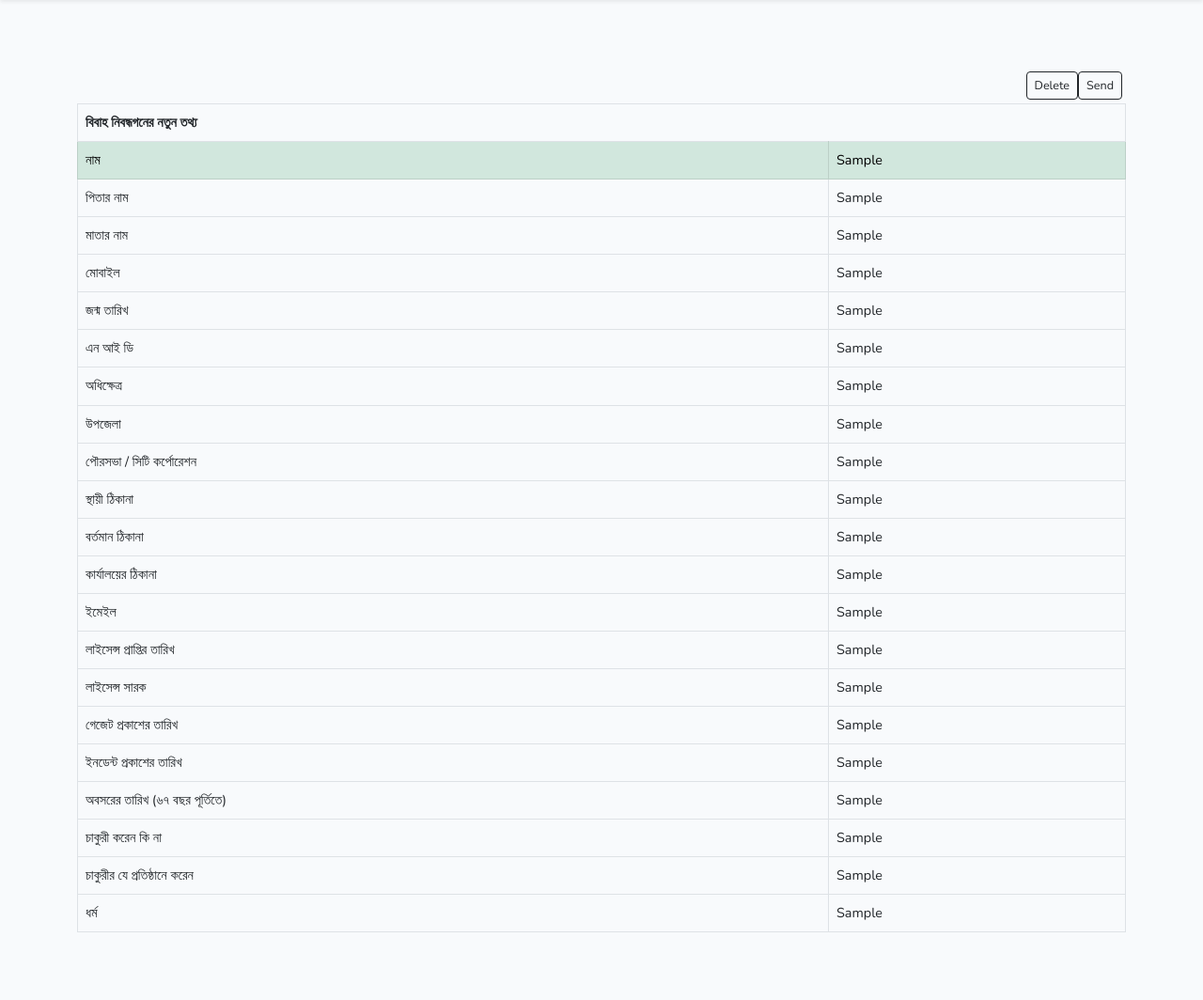
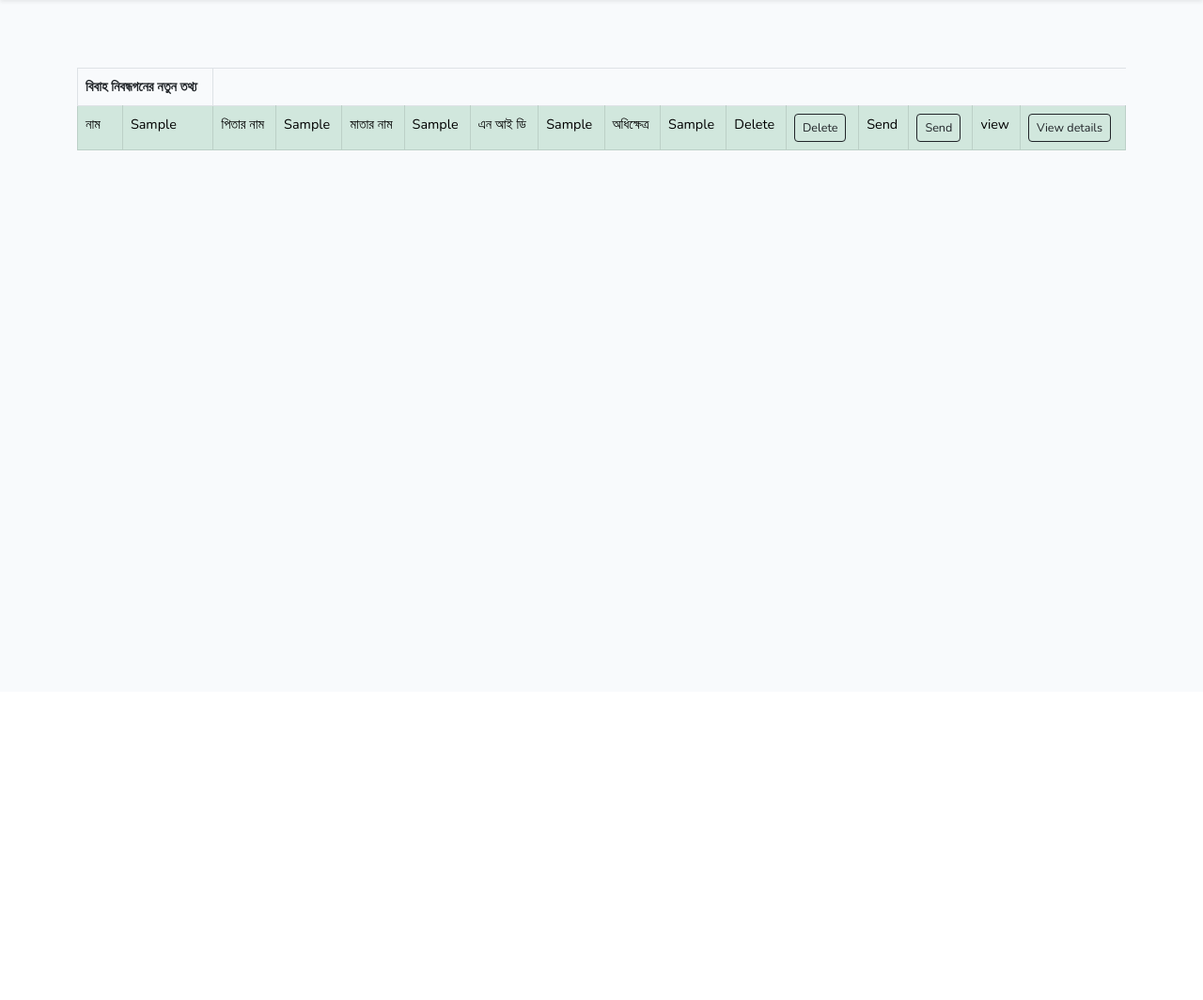
Before and after one commit to arafatju/LawOffice2026, a Laravel app: template resources/views/DR/notundashboard.blade.php in a window 1280 px wide. Shown: the part 64-1128 px from the top of the page at 94% size. After the commit the page ends 224 px from the top, so only its background shows below. Run offline with Laravel 8, Linux system fonts and the light colour scheme; a user stored in the database is signed in; tables that the repository leaves empty hold one stand-in row (values such as "Sample post"); the template is opened without the code that fills it: most values are stand-ins (such as "Sample title", 1, 10 or a date in 2020).

Commit message:
notun dashboard correct

```diff
--- a/resources/views/DR/notundashboard.blade.php
+++ b/resources/views/DR/notundashboard.blade.php
@@ -12,10 +12,6 @@
 
 <div class="container mt-5">
 
-<div class="d-flex justify-content-end p-1">
-<a class="btn btn-sm  btn-outline-dark" role="button" href="{{route('delnotun',encrypt($data->H))}}"> Delete </a>
- <a class="btn btn-sm  btn-outline-dark" role="button" href="{{route('sendnotun',encrypt($data->H))}}"> Send </a>
-</div>@foreach($draftdata as $data)
         <table class="table table-bordered mb-5">
         <thead>
                 <tr>
@@ -24,37 +20,32 @@
                     </th>
                 </tr>
                 </thead>
+                @foreach($draftdata as $data)
 
                 <tr class="table-success">
 
 
-                   <td> নাম   </td>  <td>   {{$data->D}} </td> </tr>
-                   <tr>     <td> পিতার নাম    </td>  <td>  {{$data->E }}  </td> </tr>
-                    <tr> <td>মাতার নাম  </td>  <td>  {{$data->F}}  </td> </tr>
+                   <td> নাম   </td>  <td>   {{$data->D}} </td>
+                        <td> পিতার নাম    </td>  <td>  {{$data->E }}  </td>
+                     <td>মাতার নাম  </td>  <td>  {{$data->F}}  </td>
 
-                    <tr> <td>মোবাইল </td>  <td> {{$data->M}}   </td> </tr>
-                    <tr> <td> জন্ম তারিখ  </td>  <td>{{$data->G}}    </td> </tr>
 
-                    <tr> <td>  এন আই ডি </td>  <td> {{$data->H}}   </td> </tr>
-                    <tr> <td> অধিক্ষেত্র  </td>  <td>  {{$data->A}}  </td> </tr>
-                    <tr> <td> উপজেলা  </td>  <td>   {{$data->B}} </td> </tr>
-                    <tr> <td> পৌরসভা / সিটি কর্পোরেশন </td>  <td> {{$data->Y}}   </td> </tr>
-                    <tr> <td>  স্থায়ী ঠিকানা  </td>  <td> {{$data->J}}   </td> </tr>
-                    <tr> <td> বর্তমান ঠিকানা  </td>  <td> {{$data->K}}   </td> </tr>
-                    <tr> <td> কার্যালয়ের ঠিকানা   </td>  <td>  {{$data->L}}  </td> </tr>
-                    <tr> <td> ইমেইল   </td>  <td>  {{$data->N}}  </td> </tr>
-                    <tr> <td>  লাইসেন্স প্রাপ্তির তারিখ  </td>  <td> {{$data->Z}}   </td> </tr>
-                    <tr> <td>  লাইসেন্স সারক  </td>  <td>  {{$data->O}}  </td> </tr>
-                    <tr> <td> গেজেট প্রকাশের তারিখ  </td>  <td> {{$data->S}}   </td> </tr>
-                    <tr> <td> ইনডেন্ট প্রকাশের তারিখ   </td>  <td> {{$data->R}}   </td> </tr>
-                    <tr> <td> অবসরের তারিখ (৬৭ বছর পূর্তিতে)    </td>  <td> {{$data->V}}   </td> </tr>
-                    <tr> <td>   চাকুরী করেন কি না   </td>  <td>  {{$data->W}}  </td> </tr>
-                    <tr> <td> চাকুরীর যে প্রতিষ্ঠানে করেন  </td>  <td> {{$data->X}}   </td> </tr>
-                    <tr> <td>  ধর্ম </td>  <td>  {{$data->T}}  </td> </tr>
+                     <td>  এন আই ডি </td>  <td> {{$data->H}}   </td>
+                     <td> অধিক্ষেত্র  </td>  <td>  {{$data->A}}  </td>
+                    <td> Delete</td> <td><a class="btn btn-sm  btn-outline-dark" role="button" href="{{route('delnotun',encrypt($data->H))}}"> Delete </a>
+ </td>
+
+                  <td>Send </td>  <td> <a class="btn btn-sm  btn-outline-dark" role="button" href="{{route('sendnotun',encrypt($data->H))}}"> Send </a>
+ </td>
+                  <td>view </td>  <td> <a class="btn btn-sm  btn-outline-dark" role="button" href="{{route('viewnotun',encrypt($data->H))}}"> View details </a>
+ </td>
+                </tr>
 
 
 
 
+
+                    @endforeach
 
 
 
@@ -67,7 +58,6 @@
 
 
         </table>
-        @endforeach
         <div class="d-flex justify-content-center">
             {!! $draftdata->links() !!}
         </div>
```
Also changed, not shown: resources/views/DR/viewnotun.blade.php (+73 -0 lines).
